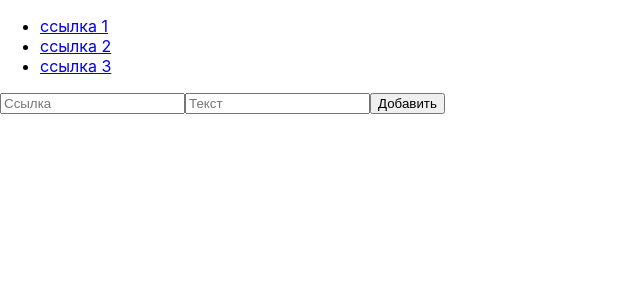
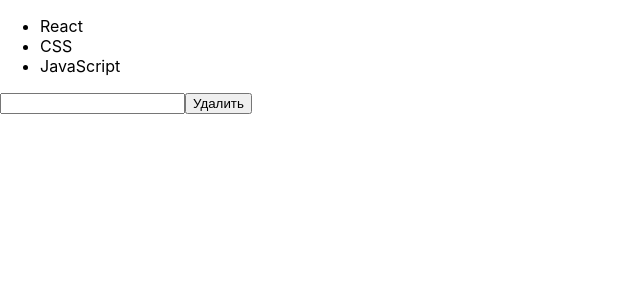
Before and after one commit to IrshakAnna-Mariia/LearnReact, a React (Create React App) app in the folder lesson_5/: page / in a window 1280 px wide. Shown: the top 300 px of the page, without its empty margins (0-640 px from the left). Built offline with nearby package versions, Linux system fonts and the light colour scheme.

Commit message:
Lesson_5. Task 11

```diff
--- a/lesson_5/src/App.js
+++ b/lesson_5/src/App.js
@@ -1,34 +1,23 @@
 import {useState, useRef} from 'react'
 
 function App() {
-  const [hrefs, setHrefs] = useState([
-    { href: '1.html', text: 'ссылка 1' },
-    { href: '2.html', text: 'ссылка 2' },
-    { href: '3.html', text: 'ссылка 3' },
-    ]);
+  const [array, setArray] = useState(['React', 'CSS', 'JavaScript']);
 
-  const hrefInput = useRef();
-  const textInput = useRef();
+  const numberInput = useRef();
 
-  const handleClickAdd = () => {
-    setHrefs(prevHrefs => [...prevHrefs, {
-      href: hrefInput.current.value,
-      text: textInput.current.value
-    }])
-  };
+  const handleClickRemove = () => setArray(prevArray => [...prevArray.filter((item, index) => index !== Number(numberInput.current.value))]);
 
   return (
     <div>
       <ul>
-        {hrefs.map((item) => (
-          <li key={item.href}>
-            <a href={item.href}>{item.text}</a>
+        {array.map((item) => (
+          <li key={item}>
+            {item}
           </li>
         ))}
       </ul>
-      <input ref={hrefInput} type='text' placeholder='Ссылка' />
-      <input ref={textInput} type='text' placeholder='Текст' />
-      <button onClick={handleClickAdd}>Добавить</button>
+      <input ref={numberInput} type='number' />
+      <button onClick={handleClickRemove}>Удалить</button>
     </div>
   );
 }
```
